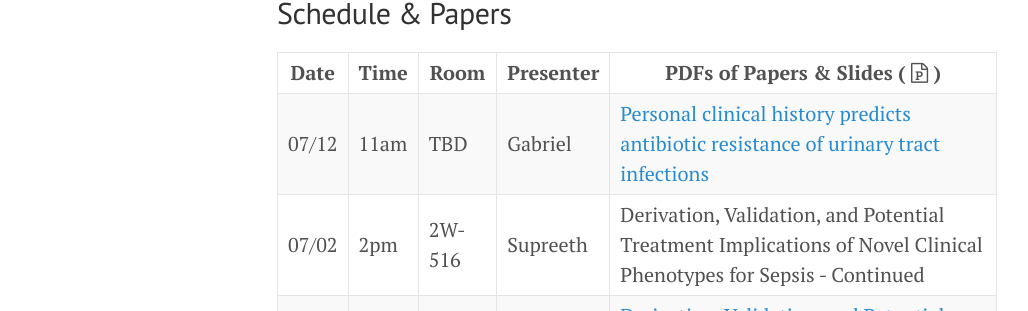
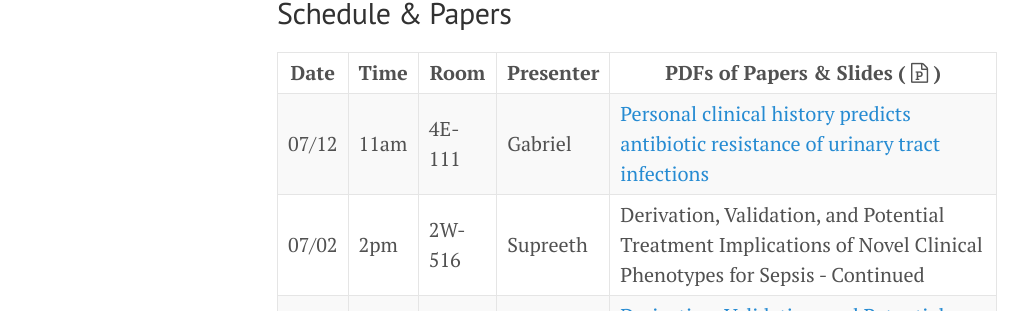
Before and after one commit to NematiLab/bmijc, a Jekyll site: the page built from index.md, in a window 1280 px wide and 900 px high, scrolled down 530 px. Shown: the part 145-456 px from the top of the window, without its empty margins (3-1031 px from the left). Built offline with Jekyll 4.4.1, drawn with Linux system fonts in a browser that asks for light colours; nearby versions of some CDN libraries.

Commit message:
Update University details

```diff
--- a/index.md
+++ b/index.md
@@ -30,7 +30,7 @@ La Jolla, CA - 92093<br>
 
 Date | Time    | Room | Presenter | PDFs of Papers & Slides ( <i class='fa fa-file-powerpoint-o'></i> )
 --- | --- | --- | --- | ---
-07/12 | 11am | TBD | Gabriel |  [Personal clinical history predicts antibiotic resistance of urinary tract infections]({{ site.baseurl }}/assets/071219_paper.pdf){:target="_blank"}
+07/12 | 11am | 4E-111 | Gabriel |  [Personal clinical history predicts antibiotic resistance of urinary tract infections]({{ site.baseurl }}/assets/071219_paper.pdf){:target="_blank"}
 07/02 | 2pm | 2W-516 | Supreeth |  Derivation, Validation, and Potential Treatment Implications of Novel Clinical Phenotypes for Sepsis - Continued
 06/20 | 11am | 2W-516 | Supreeth | [Derivation, Validation, and Potential Treatment Implications of Novel Clinical Phenotypes for Sepsis]({{ site.baseurl }}/assets/062019_paper.pdf){:target="_blank"} and [Supplementary Material]({{ site.baseurl }}/assets/062019_supplementary.pdf){:target="_blank"}
 05/17 | 3pm | - | Supreeth | [Electronic health record-based clinical decision support alert for severe sepsis: a randomised evaluation]({{ site.baseurl }}/assets/051719_paper01.pdf){:target="_blank"} and [Objecting to experiments that compare two unobjectionable policies or treatments]({{ site.baseurl }}/assets/051719_paper02.pdf){:target="_blank"}
```
